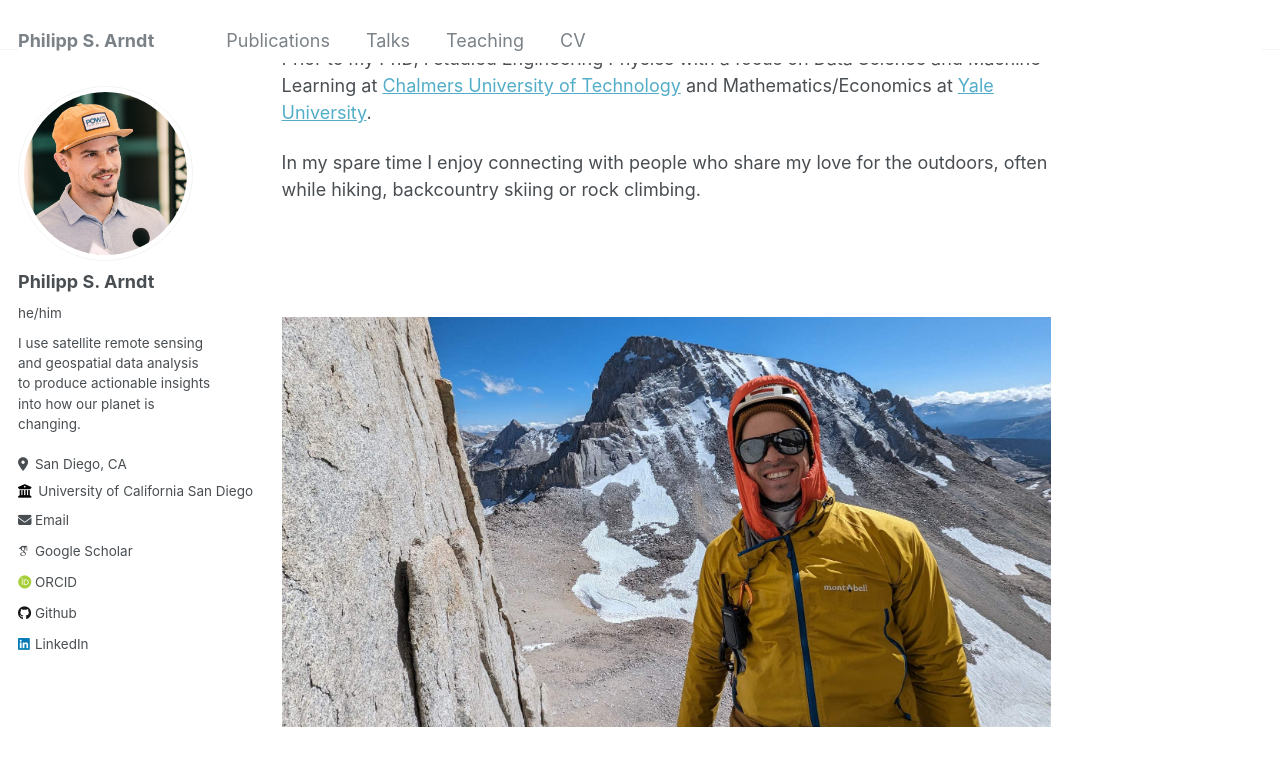
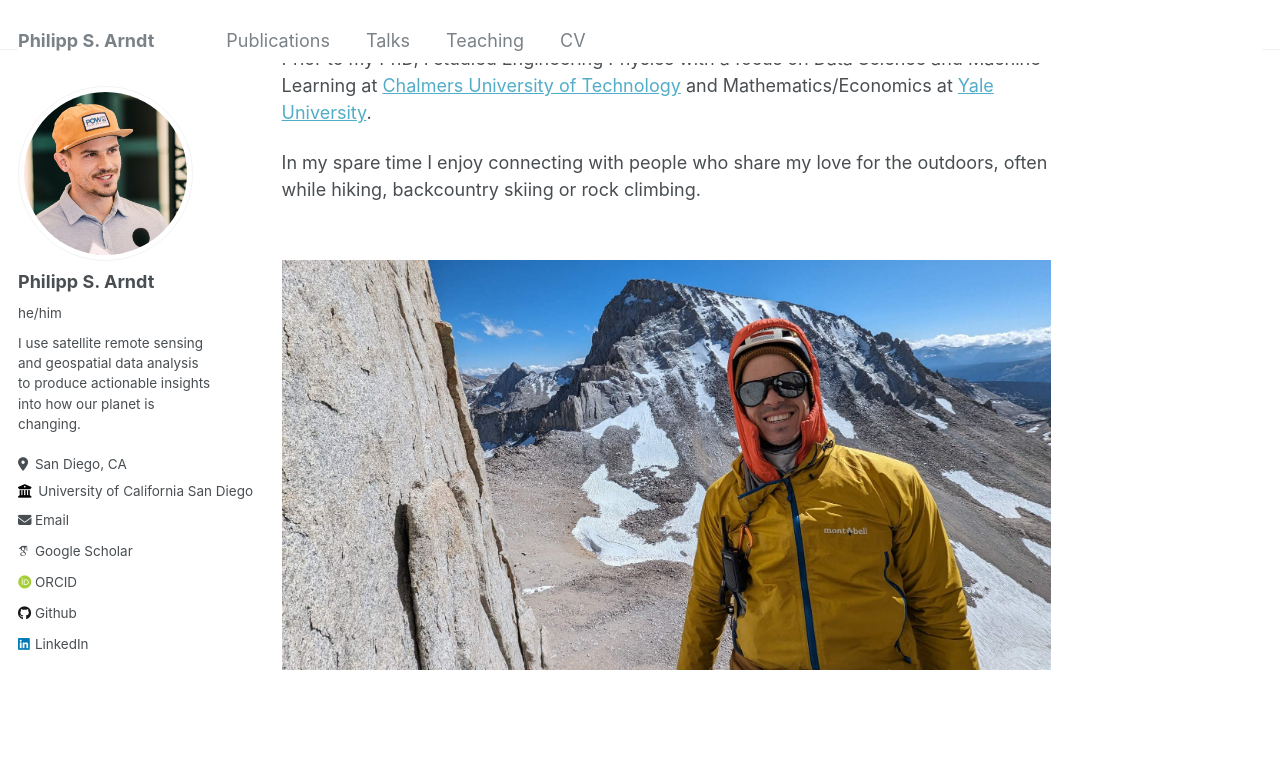
Before and after one commit to fliphilipp/fliphilipp.github.io, a Jekyll site: the page built from _pages/about.md, in a window 1280 px wide and 900 px high, scrolled down 373 px. Shown: the top 766 px of the window. Built offline with Jekyll 4.4.1, drawn with Linux system fonts in a browser that asks for light colours; some web fonts are replaced.

Commit message:
Update about.md

```diff
--- a/_pages/about.md
+++ b/_pages/about.md
@@ -15,7 +15,7 @@ Prior to my PhD, I studied Engineering Physics with a focus on Data Science and
 
 In my spare time I enjoy connecting with people who share my love for the outdoors, often while hiking, backcountry skiing or rock climbing.
 
-<p style="margin-top:3cm;">
+<p style="margin-top:1.5cm;">
 <img src="/images/mtrussell_small.jpg" alt="a picture of me enjoying the warmth of the sun on the rock climb Mithril Dihedral, Mt. Russell, California" width="100%">
 </p>
 
```
